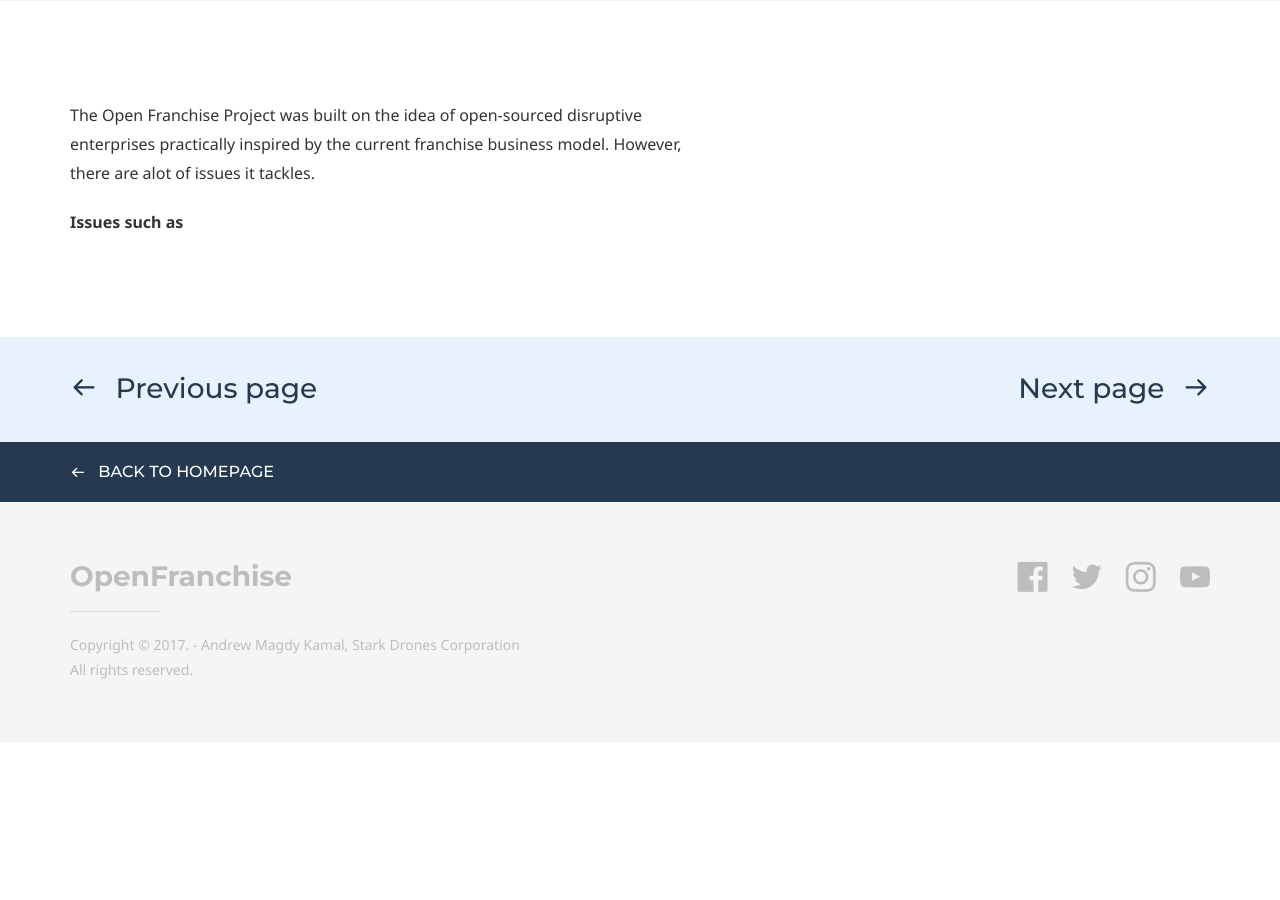
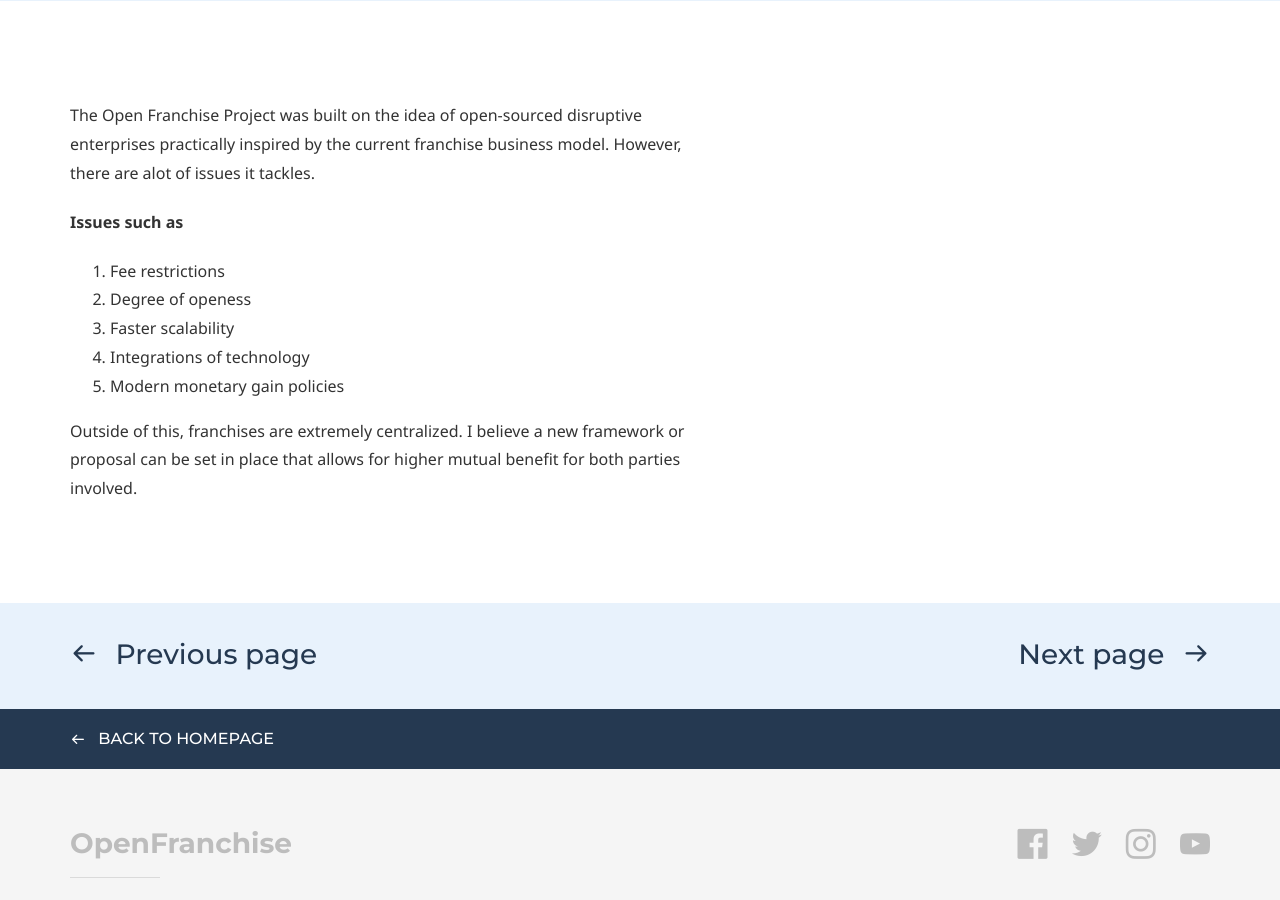
Before and after one commit to Open-Franchise/open-franchise.github.io, a Jekyll site: the page built from about.md, in a window 1280 px wide and 900 px high, scrolled down 654 px. Built offline with Jekyll 4.4.1, drawn with Linux system fonts in a browser that asks for light colours; some web fonts are replaced; before the commit the page ends 1396 px from its top, so only the background shows below that.

Commit message:
Update about.md

```diff
--- a/about.md
+++ b/about.md
@@ -31,3 +31,10 @@ page_nav:
 The Open Franchise Project was built on the idea of open-sourced disruptive enterprises practically inspired by the current franchise business model. However, there are alot of issues it tackles.
 
 **Issues such as**
+1. Fee restrictions
+2. Degree of openess
+3. Faster scalability
+4. Integrations of technology
+4. Modern monetary gain policies
+
+Outside of this, franchises are extremely centralized. I believe a new framework or proposal can be set in place that allows for higher mutual benefit for both parties involved.
```
